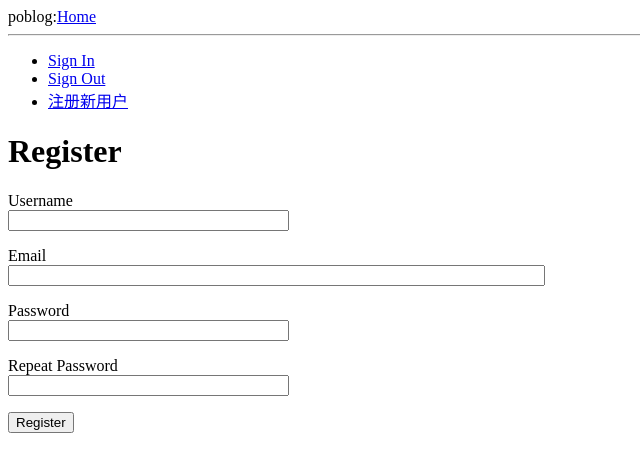
After one commit to hpf0532/poblog, a Flask app: page /register in a window 1280 px wide. The commit adds this page. Shown: the top 472 px of the page, without its empty margins (0-640 px from the left). Run offline with Flask 2, Linux system fonts and the light colour scheme.

Commit message:
register new user.

```diff
--- a/app/forms.py
+++ b/app/forms.py
@@ -1,10 +1,28 @@
 from flask_wtf import FlaskForm
 from wtforms import StringField, BooleanField, PasswordField, SubmitField
-from wtforms.validators import DataRequired, Length, Email
+from wtforms.validators import DataRequired, Length, Email, EqualTo, ValidationError
+from app.models import User
 
 class LoginForm(FlaskForm):
-    username = StringField('User Name', validators=[DataRequired()])
+#    username = StringField('User Name', validators=[DataRequired()])
     email = StringField('Email', validators=[DataRequired(), Length(1, 120), Email()])
     password = PasswordField('Password', validators=[DataRequired()])
     remember_me = BooleanField('remember_me', default=False)
-    submit = SubmitField('Log In')
+    submit = SubmitField('Sign In')
+
+class RegistrationForm(FlaskForm):
+    username = StringField('Username', validators=[DataRequired()])
+    email = StringField('Email', validators=[DataRequired(), Email()])
+    password = PasswordField('Password', validators=[DataRequired()])
+    password2 = PasswordField('Repeat Password', validators=[DataRequired(), EqualTo('password')])
+    submit = SubmitField('Register')
+
+    def validate_username(self, username):
+        user = User.query.filter_by(username = username.data).first()
+        if user is not None:
+            raise ValidationError('Please use a different username.')
+
+    def validate_email(self, email):
+        user = User.query.filter_by(email = email.data).first()
+        if user is not None:
+            raise ValidationError('Please use a different email address.')
--- a/app/templates/base.html
+++ b/app/templates/base.html
@@ -21,11 +21,9 @@
     {% endif %}
     {% endwith %}
     <ul>
-        {% if current_user.is_authenticated %}
+        <li><a href="{{ url_for('login') }}">Sign In</a></li>
         <li><a href="{{ url_for('logout') }}">Sign Out</a></li>
-        {% else %}
-        <li><a href="{{ url_for('login') }}">Sign In</a></li>
-        {% endif %}
+        <li><a href="{{ url_for('register') }}">注册新用户</a></li>
     </ul>
     {% block content %}{% endblock %}
 </body>
--- a/app/templates/index.html
+++ b/app/templates/index.html
@@ -1,6 +1,6 @@
 {% extends 'base.html' %}
 {% block content %}
-<h1>Hi, {{user.username}}</h1>
+<h1>Hi, {{current_user.username}}</h1>
 {% for post in posts %}
 <div><p>{{post.author.username}} says: <b>{{post.body}}</b></p></div>
 {% endfor %}
--- a/app/templates/login.html
+++ b/app/templates/login.html
@@ -2,7 +2,7 @@
 
 {% block content %}
 <h1>Sign In</h1>
-<form action="") }}" method="post" name="login">
+<form action="{{ url_for('login') }}" method="POST" name="login">
     {{form.hidden_tag()}}
     <p>
         {{ form.email.label }}<br>
@@ -17,6 +17,6 @@
     </p>
 
     <p>{{ form.remember_me }} Remember Me</p>
-    <p>{{ form.submit }}</p>
+    <p>{{ form.submit() }}</p>
 </form>
 {% endblock %}
--- /dev/null
+++ b/app/templates/register.html
@@ -0,0 +1,37 @@
+{% extends "base.html" %}
+
+{% block content %}
+    <h1>Register</h1>
+    <form action="" method="post">
+        {{ form.hidden_tag() }}
+        <p>
+            {{ form.username.label }}<br>
+            {{ form.username(size=32) }}<br>
+            {% for error in form.username.errors %}
+            <span style="color: red;">[{{ error }}]</span>
+            {% endfor %}
+        </p>
+        <p>
+            {{ form.email.label }}<br>
+            {{ form.email(size=64) }}<br>
+            {% for error in form.email.errors %}
+            <span style="color: red;">[{{ error }}]</span>
+            {% endfor %}
+        </p>
+        <p>
+            {{ form.password.label }}<br>
+            {{ form.password(size=32) }}<br>
+            {% for error in form.password.errors %}
+            <span style="color: red;">[{{ error }}]</span>
+            {% endfor %}
+        </p>
+        <p>
+            {{ form.password2.label }}<br>
+            {{ form.password2(size=32) }}<br>
+            {% for error in form.password2.errors %}
+            <span style="color: red;">[{{ error }}]</span>
+            {% endfor %}
+        </p>
+        <p>{{ form.submit() }}</p>
+    </form>
+{% endblock %}
--- a/app/views.py
+++ b/app/views.py
@@ -1,14 +1,9 @@
-from flask import render_template, flash, redirect, request, url_for
-from app import app
+from flask import render_template, flash, redirect, request, url_for, g
+from app import app, db
 from app import login_manager
-from models import User
-from forms import LoginForm
-from flask_login import login_required, login_user
-
-
-@login_manager.user_loader
-def load_user(user_id):
-    return User.query.get(int(user_id))
+from app.models import User
+from app.forms import LoginForm, RegistrationForm
+from flask_login import login_required, login_user, current_user, logout_user
 
 
 @app.route('/secret')
@@ -18,6 +13,7 @@ def secret():
 
 @app.route('/')
 @app.route('/index')
+@login_required
 def index():
     user = {'username' : 'hpf'}
     posts = [
@@ -35,15 +31,34 @@ def index():
                            user=user,
                            posts=posts)
 
+
 @app.route('/login', methods = ['GET', 'POST'])
 def login():
+    if current_user.is_anonymous() is not True:
+        return redirect(url_for('index'))
     form = LoginForm()
     if form.validate_on_submit():
         user = User.query.filter_by(email = form.email.data).first()
-        print user
         if user is not None and user.verify_password(form.password.data):
             login_user(user, form.remember_me.data)
-#            return redirect(request.args.get('next') or url_for('index'))
             return redirect(url_for('index'))
         flash('Invalid username or password.')
     return render_template('login.html', form=form)
+
+@app.route('/logout')
+def logout():
+    logout_user()
+    return redirect(url_for('index'))
+
+@app.route('/register', methods=['GET', 'POST'])
+def register():
+    if current_user.is_anonymous() is not True:
+        return redirect(url_for('index'))
+    form = RegistrationForm()
+    if form.validate_on_submit():
+        user = User(username=form.username.data, email=form.email.data, password=form.password.data)
+        db.session.add(user)
+        db.session.commit()
+        flash('Congratulations, you are now a registered user!')
+        return redirect(url_for('login'))
+    return render_template('register.html', title='Register', form=form)
--- a/config.py
+++ b/config.py
@@ -6,7 +6,7 @@ SECRET_KEY = 'Just-guess'
 MYSQL_DB = 'poblog'
 MYSQL_USER = 'poblog'
 MYSQL_PASSWD = '111111'
-MYSQL_HOST = '192.168.1.160'
+MYSQL_HOST = '127.0.0.1'
 MYSQL_PORT = 3306
 
 basedir = os.path.abspath(os.path.dirname(__file__))
--- a/run.py
+++ b/run.py
@@ -1,3 +1,3 @@
 from app import app
 
-app.run(debug = True)
+app.run(host = '0.0.0.0', debug = True)
```
Also changed, not shown: app/models.py (+5 -2 lines), requirements.txt (+2 -9 lines).
